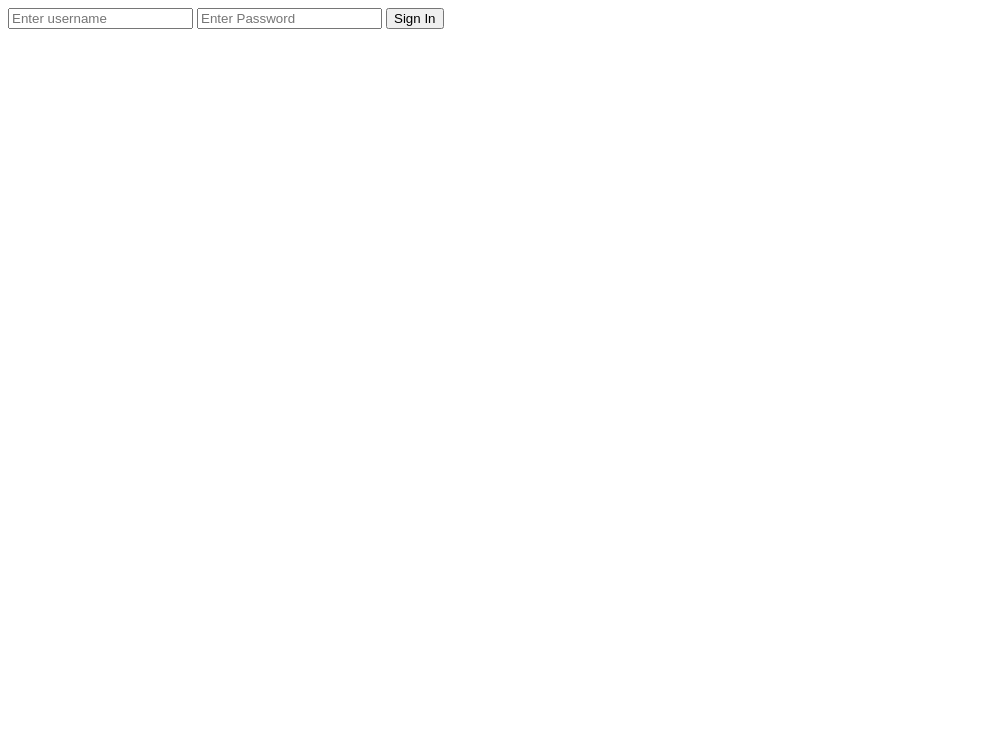
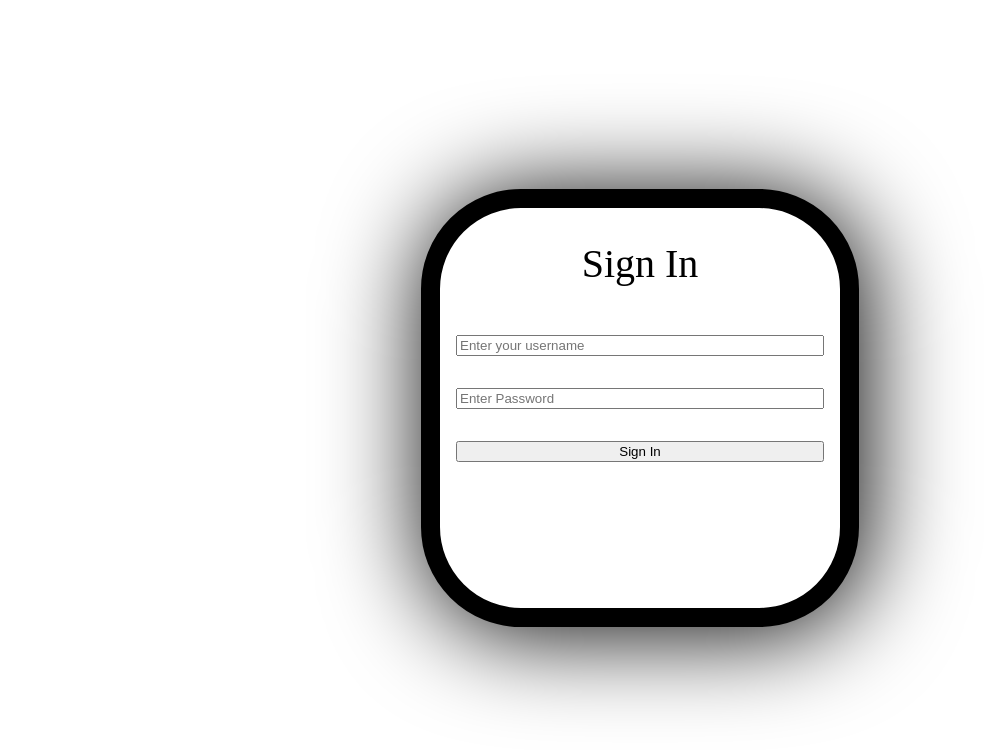
Before and after one commit to Daniel-Galvezcohort238/LoginUI, a plain HTML site: page index.html in a window 1280 px wide. Shown: the whole page, without its empty margins (0-998 px from the left). Drawn offline with Linux system fonts and the light colour scheme.

Commit message:
erm commit?

```diff
--- a/index.html
+++ b/index.html
@@ -1,9 +1,15 @@
 <!DOCTYPE html>
 <html>
-    <head></head>
+    <head>
+         <meta charset="UTF-8">
+         <meta http-equiv="X-UA-Compatible" content="IE=edge">
+         <link rel="stylesheet" href="styles.css">
+    </head>
     <body>
+
         <div class="card">
-            <input class="username" type="text" placeholder="Enter username">
+            <div class="title">Sign In</div>
+            <input class="username" type="text" placeholder="Enter your username">
             <input class="password" type="password" placeholder="Enter Password">
             <button class="sign-in" type="submit">Sign In</button>
 
--- a/styles.css
+++ b/styles.css
@@ -1,14 +1,34 @@
+body{
+    display: flex;
+    justify-content:space-around;
+    align-items: center;
+    text-align:center;
+    height: 100vh;
+    font-size: 40px;
+    gap: 20px;
 
+}
 .card{
     display: flex;
-    width: 200px;
-	height: 200px;
-	background: #0000FF;
+    flex-direction: column;
+    width: 400px;
+	height: 400px;
+	background: #ffffff;
 	border: solid #000000 19px;
-	box-shadow: 5px 5px 100px rgba(0, 0, 0, 0) inset;
+	box-shadow: 5px 5px 100px rgb(0, 0, 0);
+    border-top-left-radius: 100px;
+    border-top-right-radius: 100px;
+    border-bottom-left-radius: 100px;
+    border-bottom-right-radius: 100px;
 }
 
-.username, .password, .sign-in {
+.username, .password, .sign-in, title {
     flex-direction: column;
     align-items: center;
+    margin: 2vh;
+
 }
+
+.title {
+   margin: 4vh;
+}
```
